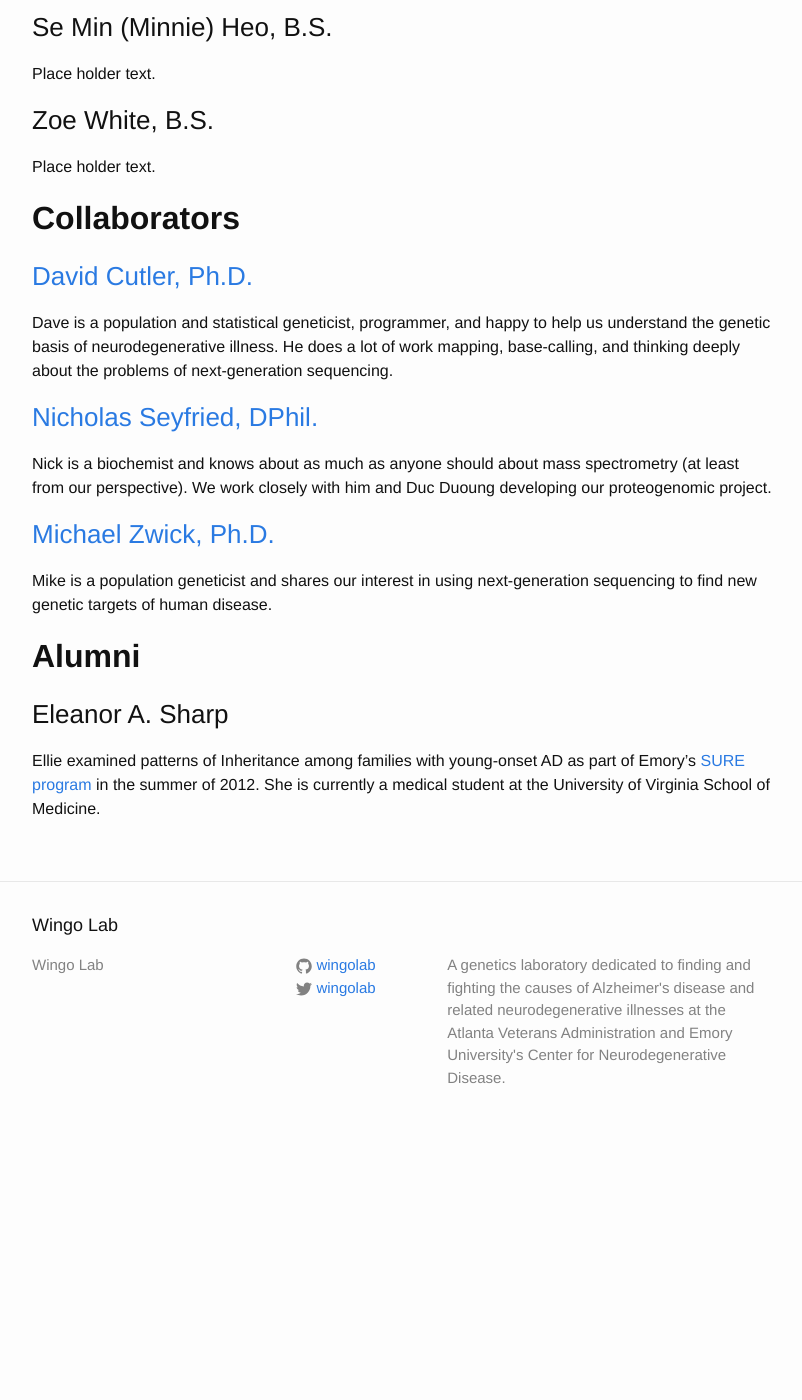
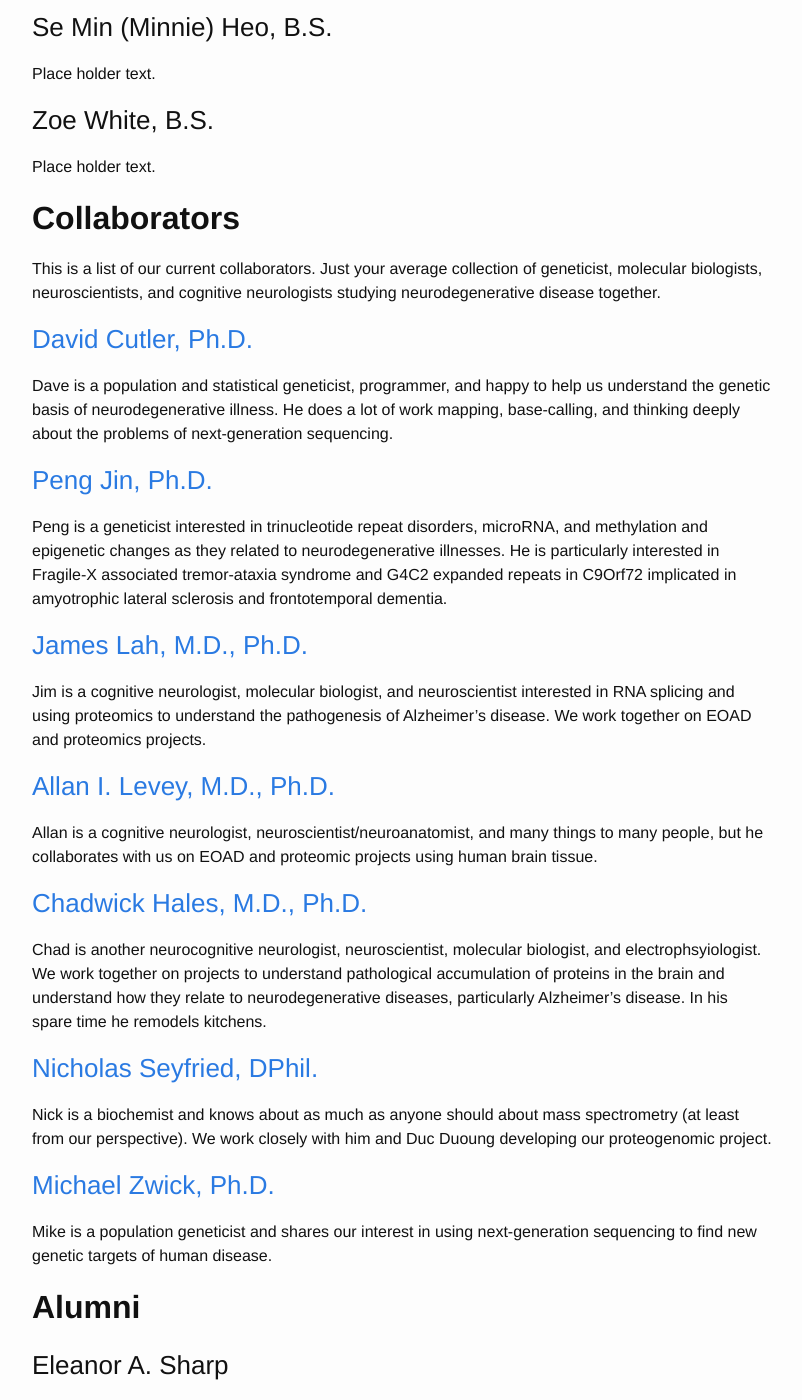
Before and after one commit to wingolab/wingolab.github.io, a Jekyll site: the page built from people.md, in a window 1280 px wide and 1400 px high, scrolled down 486 px. Shown: the whole window, without its empty margins (238-1040 px from the left). Built offline with Jekyll 4.4.1, drawn with Linux system fonts in a browser that asks for light colours; before the commit the page ends 1635 px from its top, so only the background shows below that.

Commit message:
updated collaborators

```diff
--- a/people.md
+++ b/people.md
@@ -24,9 +24,27 @@ Place holder text.
 
 ## **Collaborators**
 
+This is a list of our current collaborators. Just your average collection of geneticist, molecular biologists, neuroscientists, and cognitive neurologists studying neurodegenerative disease together.
+
 ### [David Cutler, Ph.D.](http://genetics.emory.edu/faculty/faculty.php?facultyid=541)
 
 Dave is a population and statistical geneticist, programmer, and happy to help us understand the genetic basis of neurodegenerative illness. He does a lot of work mapping, base-calling, and thinking deeply about the problems of next-generation sequencing.
+
+### [Peng Jin, Ph.D.](http://genetics.emory.edu/faculty/faculty.php?facultyid=124)
+
+Peng is a geneticist interested in trinucleotide repeat disorders, microRNA, and methylation and epigenetic changes as they related to neurodegenerative illnesses. He is particularly interested in Fragile-X associated tremor-ataxia syndrome and G4C2 expanded repeats in C9Orf72 implicated in amyotrophic lateral sclerosis and frontotemporal dementia.
+
+### [James Lah, M.D., Ph.D.](http://neurology.emory.edu/faculty/cognitive/lah_james.html)
+
+Jim is a cognitive neurologist, molecular biologist, and neuroscientist interested in RNA splicing and using proteomics to understand the pathogenesis of Alzheimer's disease. We work together on EOAD and proteomics projects.
+
+### [Allan I. Levey, M.D., Ph.D.](http://neurology.emory.edu/faculty/cognitive/levey_allan.html)
+
+Allan is a cognitive neurologist, neuroscientist/neuroanatomist, and many things to many people, but he collaborates with us on EOAD and proteomic projects using human brain tissue.
+
+### [Chadwick Hales, M.D., Ph.D.](http://neurology.emory.edu/faculty/cognitive/hales_chadwick.html)
+
+Chad is another neurocognitive neurologist, neuroscientist, molecular biologist, and electrophsyiologist. We work together on projects to understand pathological accumulation of proteins in the brain and understand how they relate to neurodegenerative diseases, particularly Alzheimer's disease. In his spare time he remodels kitchens.
 
 ### [Nicholas Seyfried, DPhil.](http://proteox.genetics.emory.edu/emory/people.html)
 
```
